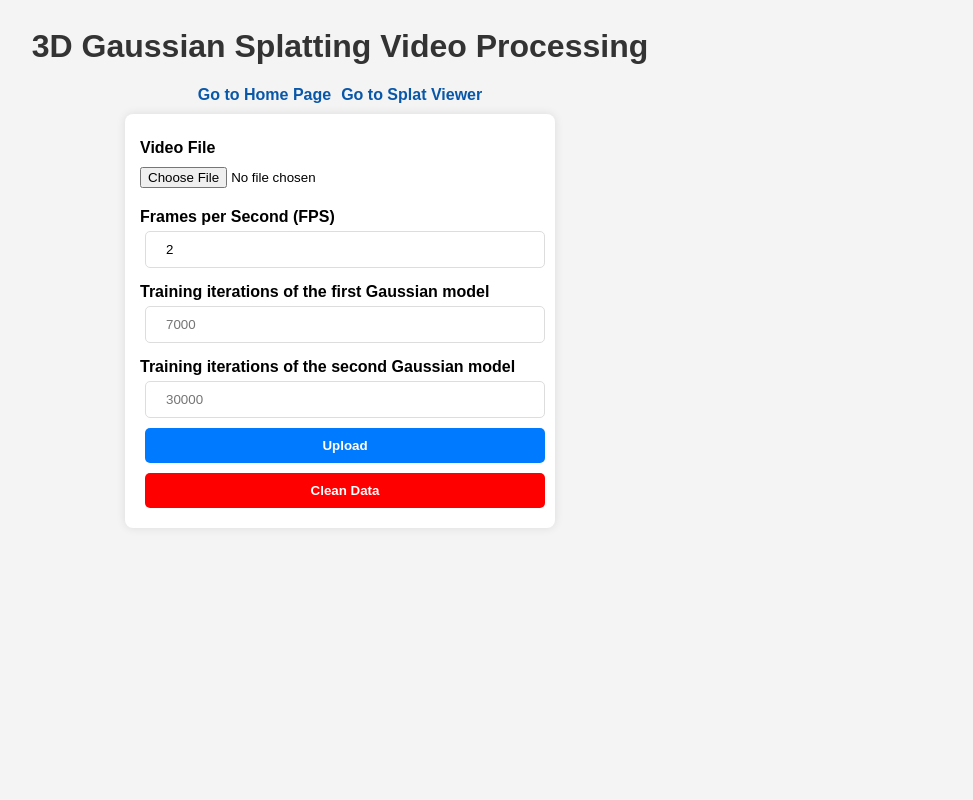
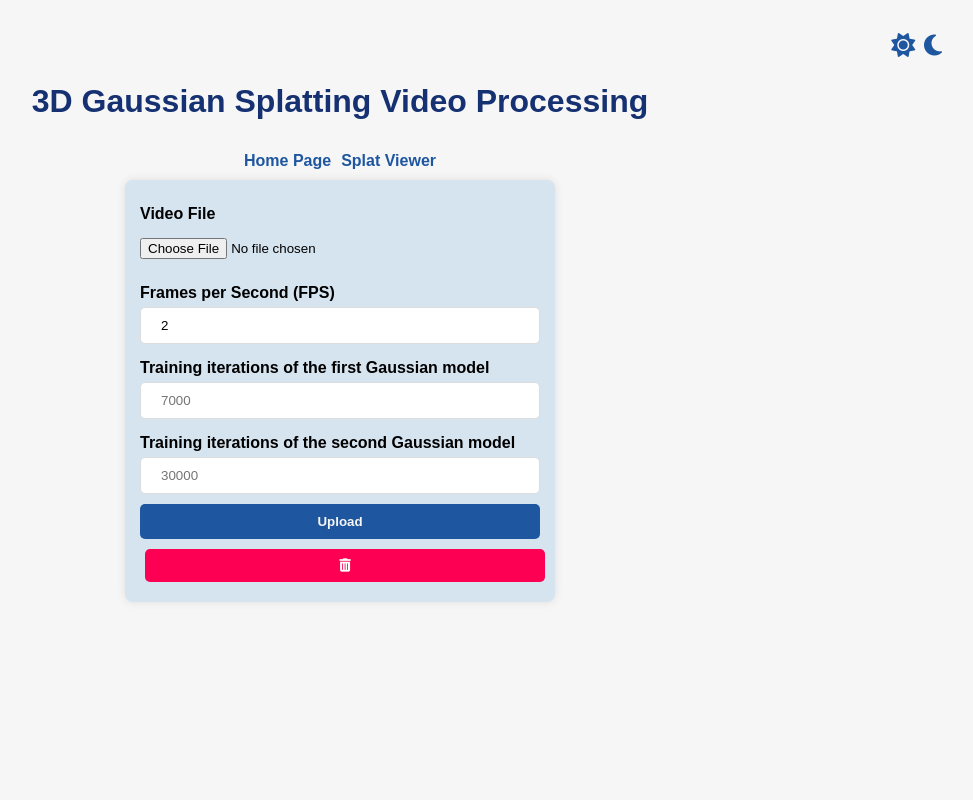
Before and after one commit to Raul-Villegas23/my_flask_app, a Flask app: page /upload in a window 1280 px wide. Shown: the whole page, without its empty margins (300-1273 px from the left). Run offline with Flask 3, Linux system fonts and the light colour scheme; some libraries are stand-ins or nearby versions.

Commit message:
Added dark mode toggle,

```diff
--- /dev/null
+++ b/static/_colors.scss
@@ -0,0 +1,15 @@
+// Light theme colors
+$first-color: #f6f6f6;
+$second-color: #d6e4f0;
+$third-color: #1e56a0;
+$fourth-color: #163172;
+$fifth-color: #fbf9fa;
+$sixth-color: #fd0054;
+$seventh-color: #a80038;
+$eigth-color: #2b2024;
+
+// Dark theme colors
+$dark-first-color: #152744;
+$dark-second-color: #367591;
+$dark-third-color: #61d2b4;
+$dark-fourth-color: #9dfdc7;
--- /dev/null
+++ b/static/_dark-theme.scss
@@ -0,0 +1,45 @@
+@import 'colors';
+// Dark theme styles
+/* Dark Mode Styles for Body */
+body.dark-theme {
+  background-color: $dark-first-color;
+  color: $fifth-color;
+}
+
+/* Dark Mode Styles for H1 and Links */
+body.dark-theme h1 {
+  color: $dark-fourth-color;
+}
+
+body.dark-theme a {
+  color: $dark-third-color;
+  &:hover {
+      text-decoration: underline;
+  }
+}
+
+/* Dark Mode Styles for Form */
+body.dark-theme form {
+  background-color: $dark-second-color;
+  box-shadow: 0 0 10px rgba(0, 0, 0, 0.1);
+}
+
+body.dark-theme form:hover {
+  box-shadow: 0 0 20px rgba(0, 0, 0, 0.2);
+}
+
+/* Dark Mode Styles for Inputs and Buttons */
+body.dark-theme input[type='file'],
+body.dark-theme input[type='text'],
+body.dark-theme input[type='submit'],
+body.dark-theme button {
+  border: none;
+}
+
+body.dark-theme input[type='submit'] {
+  background-color: $dark-third-color;
+}
+
+body.dark-theme input[type='submit']:hover {
+  background-color: darken($dark-third-color, 10%);
+}
--- /dev/null
+++ b/static/dark-mode.js
@@ -0,0 +1,17 @@
+// Check if the user previously selected dark mode
+const isDarkMode = localStorage.getItem('darkMode') === 'true';
+
+// Function to toggle dark mode
+function toggleDarkTheme() {
+    const body = document.body;
+    body.classList.toggle('dark-theme'); // Toggle the class
+
+    // Store the dark mode preference in localStorage
+    const darkModePreference = body.classList.contains('dark-theme');
+    localStorage.setItem('darkMode', darkModePreference);
+}
+
+// Apply dark mode class if the preference is set to dark mode
+if (isDarkMode) {
+    document.body.classList.add('dark-theme');
+}
--- a/static/index.js
+++ b/static/index.js
@@ -8,7 +8,7 @@ renderer.setClearColor(0xFFFFFF, 0);
 renderer.setSize(window.innerWidth, window.innerHeight);
 document.getElementById('threejs-container').appendChild(renderer.domElement);
 
-const numberOfSpheres = 20;
+const numberOfSpheres = 30;
 const spheres = [];
 const boundary = 10; // Define the boundary for the movement of the spheres
 
--- a/static/main.css
+++ b/static/main.css
@@ -1,43 +1,86 @@
+/* Dark Mode Styles for Body */
+body.dark-theme {
+  background-color: #152744;
+  color: #fbf9fa;
+}
+
+/* Dark Mode Styles for H1 and Links */
+body.dark-theme h1 {
+  color: #9dfdc7;
+}
+
+body.dark-theme a {
+  color: #61d2b4;
+}
+body.dark-theme a:hover {
+  text-decoration: underline;
+}
+
+/* Dark Mode Styles for Form */
+body.dark-theme form {
+  background-color: #367591;
+  box-shadow: 0 0 10px rgba(0, 0, 0, 0.1);
+}
+
+body.dark-theme form:hover {
+  box-shadow: 0 0 20px rgba(0, 0, 0, 0.2);
+}
+
+/* Dark Mode Styles for Inputs and Buttons */
+body.dark-theme input[type=file],
+body.dark-theme input[type=text],
+body.dark-theme input[type=submit],
+body.dark-theme button {
+  border: none;
+}
+
+body.dark-theme input[type=submit] {
+  background-color: #61d2b4;
+}
+
+body.dark-theme input[type=submit]:hover {
+  background-color: #39c7a1;
+}
+
 body {
   font-family: Arial, sans-serif;
-  background-color: #f4f4f4;
+  background-color: #f6f6f6;
   padding: 20px;
 }
 
 h1 {
-  color: #333;
+  color: #163172;
   text-align: center;
 }
 
 a {
-  color: #0957a9;
+  color: #1e56a0;
   text-decoration: none;
+  font-weight: bold;
   margin: 0 5px;
-  font-weight: bold;
+  margin-top: 10px;
   margin-bottom: 10px;
 }
-
 a:hover {
   text-decoration: underline;
 }
 
 .link-container {
   display: flex;
-  justify-content: center; /* Align items horizontally to the center */
-  align-items: center; /* Align items vertically to the center */
-  flex-wrap: wrap; /* Allow items to wrap */
+  justify-content: center;
+  align-items: center;
+  flex-wrap: wrap;
 }
 
 form {
   max-width: 400px;
   margin: 0 auto;
   padding: 15px;
-  background-color: white;
+  background-color: #d6e4f0;
   border-radius: 8px;
   box-shadow: 0 0 10px rgba(0, 0, 0, 0.1);
   transition: transform 0.3s ease, box-shadow 0.3s ease;
 }
-
 form:hover {
   transform: scale(1.01);
   box-shadow: 0 0 20px rgba(0, 0, 0, 0.2);
@@ -48,60 +91,91 @@ input[type=text],
 input[type=submit],
 button {
   width: 100%;
-  display: inline-block; /* Or block, depending on your design */
-  padding: 10px 20px; /* Vertical and horizontal padding */
-  margin: 5px;
+  padding: 10px 20px;
+  margin: 5px 0;
   border-radius: 5px;
   border: 1px solid #ddd;
 }
 
 input[type=submit] {
-  background-color: #007bff;
-  color: white;
+  background-color: #1e56a0;
+  color: #f6f6f6;
   border: none;
   cursor: pointer;
   font-weight: bold;
 }
-
 input[type=submit]:hover {
-  background-color: #0056b3;
+  background-color: #163f75;
 }
 
 label {
+  display: block;
   margin-top: 10px;
-  display: block;
   font-weight: bold;
 }
 
 input[type=file] {
   padding: 10px 0;
-  margin: 0;
   border: none;
 }
-
 input[type=file]:focus {
   outline: none;
 }
 
-/* Update the background-color to red */
 #cleanupButton {
-  background-color: red;
+  background-color: #fd0054;
   color: white;
   border: none;
   cursor: pointer;
   font-weight: bold;
-  padding: 10px 20px; /* Adjust padding as needed */
+  padding: 10px 20px;
   border-radius: 5px;
   margin: 5px;
 }
-
-/* Hover effect */
 #cleanupButton:hover {
-  background-color: darkred; /* Change the hover color if needed */
+  background-color: #ca0043;
 }
 
-/* Center the button */
 .button-container {
   text-align: center;
-  margin-top: 20px; /* Adjust margin as needed */
+  margin-top: 20px;
+}
+
+/* Styles for Dark Mode Toggle Button Container */
+.dark-mode-toggle-container {
+  display: flex; /* Use flexbox layout */
+  justify-content: flex-end; /* Align the button to the right */
+  align-items: center; /* Align items vertically to the center */
+}
+
+/* Styles for Dark Mode Toggle Button */
+.dark-mode-toggle {
+  cursor: pointer;
+  font-weight: bold;
+  padding: 0;
+  margin: 5px;
+  width: auto;
+  margin-left: auto;
+  /* Light Mode Styles */
+  background-color: transparent; /* Background color for light mode */
+  color: #1e56a0; /* Text color for light mode */
+  border: none;
+  /* Hover effect for light mode */
+  /* Dark Mode Styles */
+  /* Styles for Font Awesome icons */
+}
+.dark-mode-toggle:hover {
+  color: #163f75; /* Darken the color by 10% on hover in light mode */
+}
+.dark-mode-toggle.dark-theme {
+  background-color: transparent; /* Background color for dark mode */
+  color: #61d2b4; /* Text color for dark mode */
+  /* Hover effect for dark mode */
+}
+.dark-mode-toggle.dark-theme:hover {
+  color: #28576c; /* Darken the color by 10% on hover in dark mode */
+}
+.dark-mode-toggle i {
+  font-size: 24px; /* Adjust the icon size */
+  margin-right: 5px; /* Add some spacing between the icon and text */
 }/*# sourceMappingURL=main.css.map */
--- a/static/main.scss
+++ b/static/main.scss
@@ -1,49 +1,49 @@
 // main.scss
-
+@import 'colors';
+@import 'dark-theme';
 
 body {
     font-family: Arial, sans-serif;
-    background-color: #f4f4f4;
+    background-color: $first-color;
     padding: 20px;
 }
 
-
 h1 {
-    color: #333;
+    color: $fourth-color;
     text-align: center;
 }
 
 a {
-    color: #0957a9;
+    color: $third-color;
     text-decoration: none;
+    font-weight: bold;
     margin: 0 5px;
-    font-weight: bold;
+    margin-top: 10px;
     margin-bottom: 10px;
-}
-a:hover {
-    text-decoration: underline;
+    &:hover {
+        text-decoration: underline;
+    }
 }
 
 .link-container {
     display: flex;
-    justify-content: center; /* Align items horizontally to the center */
-    align-items: center; /* Align items vertically to the center */
-    flex-wrap: wrap; /* Allow items to wrap */
+    justify-content: center;
+    align-items: center;
+    flex-wrap: wrap;
 }
 
 form {
     max-width: 400px;
     margin: 0 auto;
     padding: 15px;
-    background-color: white;
+    background-color: $second-color;
     border-radius: 8px;
     box-shadow: 0 0 10px rgba(0, 0, 0, 0.1);
     transition: transform 0.3s ease, box-shadow 0.3s ease;
-}
-form:hover {
-    transform: scale(1.01);
-    box-shadow: 0 0 20px rgba(0, 0, 0, 0.2);
-
+    &:hover {
+        transform: scale(1.01);
+        box-shadow: 0 0 20px rgba(0, 0, 0, 0.2);
+    }
 }
 
 input[type='file'],
@@ -51,59 +51,97 @@ input[type='text'],
 input[type='submit'],
 button {
     width: 100%;
-    display: inline-block; /* Or block, depending on your design */
-    padding: 10px 20px; /* Vertical and horizontal padding */
-    margin: 5px;
+    padding: 10px 20px;
+    margin: 5px 0; // Updated for consistency
     border-radius: 5px;
     border: 1px solid #ddd;
 }
 
 input[type='submit'] {
-    background-color: #007bff;
-    color: white;
+    background-color: $third-color;
+    color: $first-color;
     border: none;
     cursor: pointer;
     font-weight: bold;
-}
-
-input[type='submit']:hover {
-    background-color: #0056b3;
+    &:hover {
+        background-color: darken($third-color, 10%);
+    }
 }
 
 label {
+    display: block;
     margin-top: 10px;
-    display: block;
     font-weight: bold;
 }
 
 input[type='file'] {
     padding: 10px 0;
-    margin: 0;
     border: none;
-}
-input[type='file']:focus {
-    outline: none;
+    &:focus {
+        outline: none;
+    }
 }
 
-/* Update the background-color to red */
 #cleanupButton {
-    background-color: red;
+    background-color: $sixth-color;
     color: white;
     border: none;
     cursor: pointer;
     font-weight: bold;
-    padding: 10px 20px; /* Adjust padding as needed */
+    padding: 10px 20px;
     border-radius: 5px;
     margin: 5px;
+    &:hover {
+        background-color: darken($sixth-color, 10%);
+    }
 }
 
-/* Hover effect */
-#cleanupButton:hover {
-    background-color: darkred; /* Change the hover color if needed */
+.button-container {
+    text-align: center;
+    margin-top: 20px;
 }
 
-/* Center the button */
-.button-container {
-    text-align: center;
-    margin-top: 20px; /* Adjust margin as needed */
+/* Styles for Dark Mode Toggle Button Container */
+.dark-mode-toggle-container {
+    display: flex; /* Use flexbox layout */
+    justify-content: flex-end; /* Align the button to the right */
+    align-items: center; /* Align items vertically to the center */
 }
+
+/* Styles for Dark Mode Toggle Button */
+.dark-mode-toggle {
+    cursor: pointer;
+    font-weight: bold;
+    padding: 0;
+    margin: 5px;
+    width: auto;
+    margin-left: auto;
+
+
+    /* Light Mode Styles */
+    background-color: transparent; /* Background color for light mode */
+    color: $third-color; /* Text color for light mode */
+    border: none;
+
+    /* Hover effect for light mode */
+    &:hover {
+        color: darken($third-color, 10%); /* Darken the color by 10% on hover in light mode */
+    }
+
+    /* Dark Mode Styles */
+    &.dark-theme {
+        background-color: transparent; /* Background color for dark mode */
+        color: $dark-third-color; /* Text color for dark mode */
+
+        /* Hover effect for dark mode */
+        &:hover {
+            color: darken($dark-second-color, 10%); /* Darken the color by 10% on hover in dark mode */
+        }
+    }
+
+    /* Styles for Font Awesome icons */
+    i {
+        font-size: 24px; /* Adjust the icon size */
+        margin-right: 5px; /* Add some spacing between the icon and text */
+    }
+}
--- a/templates/upload.html
+++ b/templates/upload.html
@@ -2,13 +2,20 @@
 <head>
     <title>Upload Video</title>
     <link rel="stylesheet" href="{{ url_for('static', filename='main.css') }}">
+    <link rel="stylesheet" href="https://cdnjs.cloudflare.com/ajax/libs/font-awesome/6.1.0/css/all.min.css">
 </head>
 <body>
+    <div class="dark-mode-toggle-container">
+        <button class="dark-mode-toggle" onclick="toggleDarkTheme()">
+            <i class="fas fa-sun"></i> <!-- Sun icon for light mode -->
+            <i class="fas fa-moon"></i> <!-- Moon icon for dark mode -->
+        </button>
+    </div>
     <h1>3D Gaussian Splatting Video Processing</h1>
         <!-- Button to go to the upload page -->
         <div class="link-container">
-            <a href="/" class="button">Go to Home Page</a>
-            <a href="/splat" class="button">Go to Splat Viewer</a>
+            <a href="/" class="button">Home Page</a>
+            <a href="/splat" class="button">Splat Viewer</a>
         </div>
 
         <form method="post" enctype="multipart/form-data">
@@ -26,7 +33,11 @@
             <input type="text" id="iterations_2" name="iterations_2" placeholder="30000" required>
 
             <input type="submit" value="Upload">
-            <button id="cleanupButton">Clean Data</button>
+            <!-- Replace the Delete button with a trash can icon -->
+            <button id="cleanupButton" onclick="deleteData()">
+                <i class="fas fa-trash-alt"></i> <!-- Trash can icon -->
+            </button>
         </form>
         <script src="{{ url_for('static', filename='cleanup.js') }}"></script>
+        <script src="{{ url_for('static', filename='dark-mode.js') }}"></script>
 </body>
--- a/views.py
+++ b/views.py
@@ -11,7 +11,7 @@ import zipfile
 views = Blueprint(__name__, 'views')
 
 UPLOAD_FOLDER = os.path.join(os.getcwd(), 'data')
-ALLOWED_EXTENSIONS = {'mp4', 'avi', 'mov', 'wmv'}
+ALLOWED_EXTENSIONS = {'mp4', 'avi', 'mov', 'wmv', 'crdownload', 'webm', 'flv', 'mkv'}
 OUTPUT_ZIP_FILE = 'output.zip' # Name of the output zip file
 
 def allowed_file(filename):
@@ -28,6 +28,7 @@ def zip_output_folder(output_folder_path, zip_file_path):
 def home():
     return render_template('index.html')
 
+# This function will return the latest iteration folder from the output/point_cloud directory
 def get_latest_iteration_folder(base_path='data/output/point_cloud'):
     # List all directories in the base_path
     try:
@@ -42,7 +43,6 @@ def get_latest_iteration_folder(base_path='data/output/point_cloud'):
         key=lambda x: int(x.split('_')[1]),
         reverse=True
     )
-
     # Return the first directory (highest iteration) or None if no directories found
     return iteration_dirs[0] if iteration_dirs else None
 
@@ -67,6 +67,7 @@ def clean_data_folder(data_folder='data'):
             # Remove files in data folder
             os.unlink(item_path)
 
+# This route will clean the data folder by removing all files and directories except the input folder
 @views.route ('/clean-data', methods=['GET'])
 def clean_data():
     try:
@@ -77,13 +78,13 @@ def clean_data():
         print(f"Error cleaning data folder: {e}")
         return "Error cleaning data folder", 500
 
-
+# This route will serve the splat viewer page with the latest point cloud file
 @views.route('/splat')
 def splat_viewer():
     ply_file_url = url_for('views.latest_output_file')
     return render_template('splat.html', ply_file_url=ply_file_url)
 
-
+# This route will serve the latest point cloud file from the output folder
 @views.route('/output/point_cloud/latest/point_cloud.ply')
 def latest_output_file():
     latest_iteration_dir = get_latest_iteration_folder()
@@ -98,7 +99,7 @@ def latest_output_file():
 
     return send_from_directory(os.path.join('data/output/point_cloud', latest_iteration_dir), 'point_cloud.ply')
 
-
+#This route will download the output zip file from the data folder
 @views.route('/download')
 def download_zip():
     zip_file_path = os.path.join(UPLOAD_FOLDER, OUTPUT_ZIP_FILE)  # Path for the zip file
@@ -107,7 +108,7 @@ def download_zip():
     return send_file(zip_file_path, as_attachment=True, download_name='output.zip')
 
 
-# Add the upload route below
+# This route will handle the file upload and video processing
 @views.route('/upload', methods=['GET', 'POST'])
 def upload_video():
     if request.method == 'POST':
@@ -134,7 +135,7 @@ def upload_video():
 
     return render_template('upload.html')
 
-# Add the process_video function below
+# This function will process the video using FFmpeg and Gaussian Splatting docker container
 def process_video(filepath, fps):
     # Modify the FFmpeg command to save images in the "input" folder
     iterations_1 = request.form.get('iterations_1')
@@ -146,7 +147,7 @@ def process_video(filepath, fps):
         os.path.join(UPLOAD_FOLDER, "input/%04d.jpg")
     ]
 
-    # Docker command for Gaussian Splatting
+    # Docker commands for Gaussian Splatting
     gaussian_splatting_command_convert = [
         "docker", "run", "--rm", "--gpus", "all", "-it",
         "-v", f"{UPLOAD_FOLDER}:/workspace",
```
Also changed, not shown: static/dark-theme.css (added, +12 -0 lines), templates/index.html (+12 -2 lines), README.md, 2 other files.
